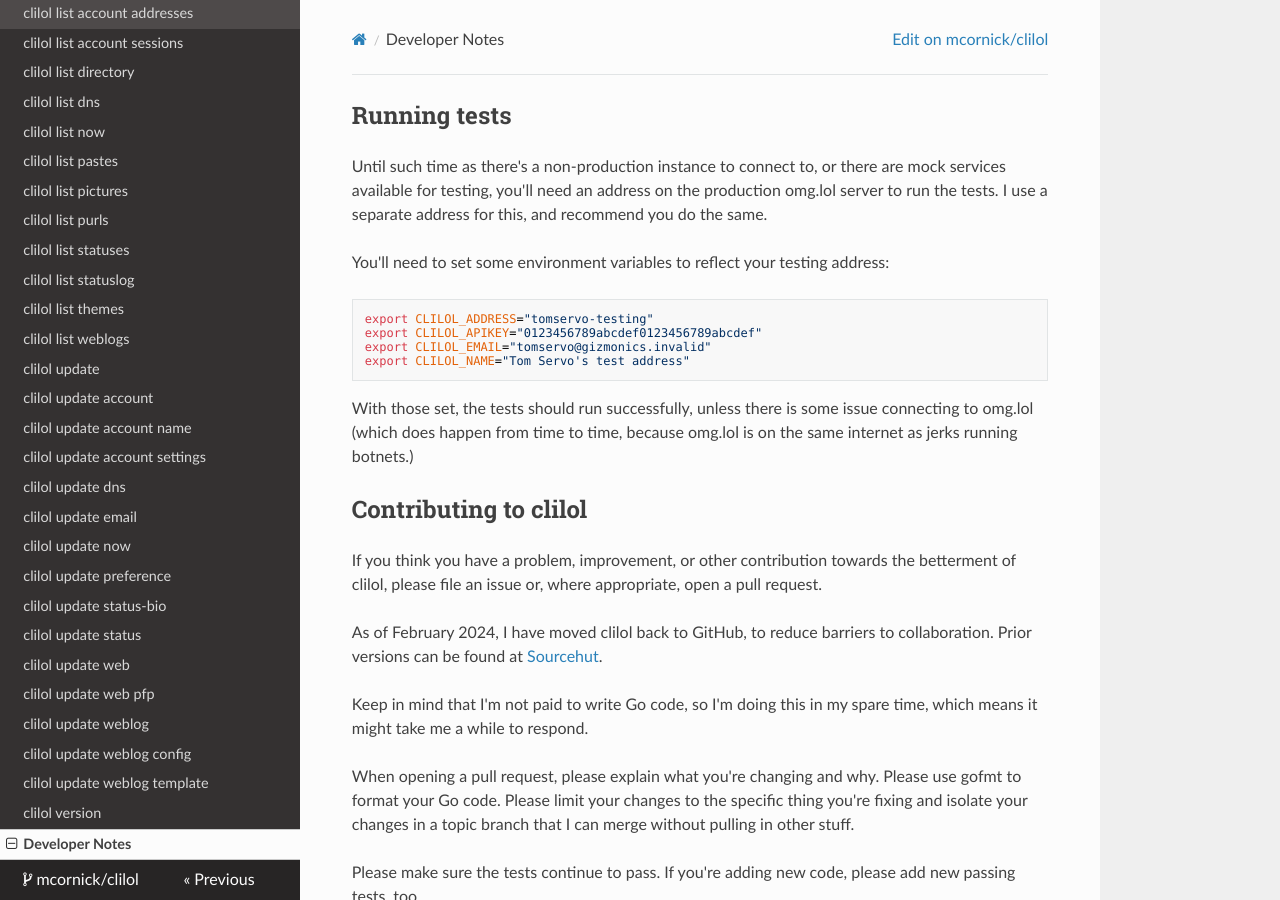
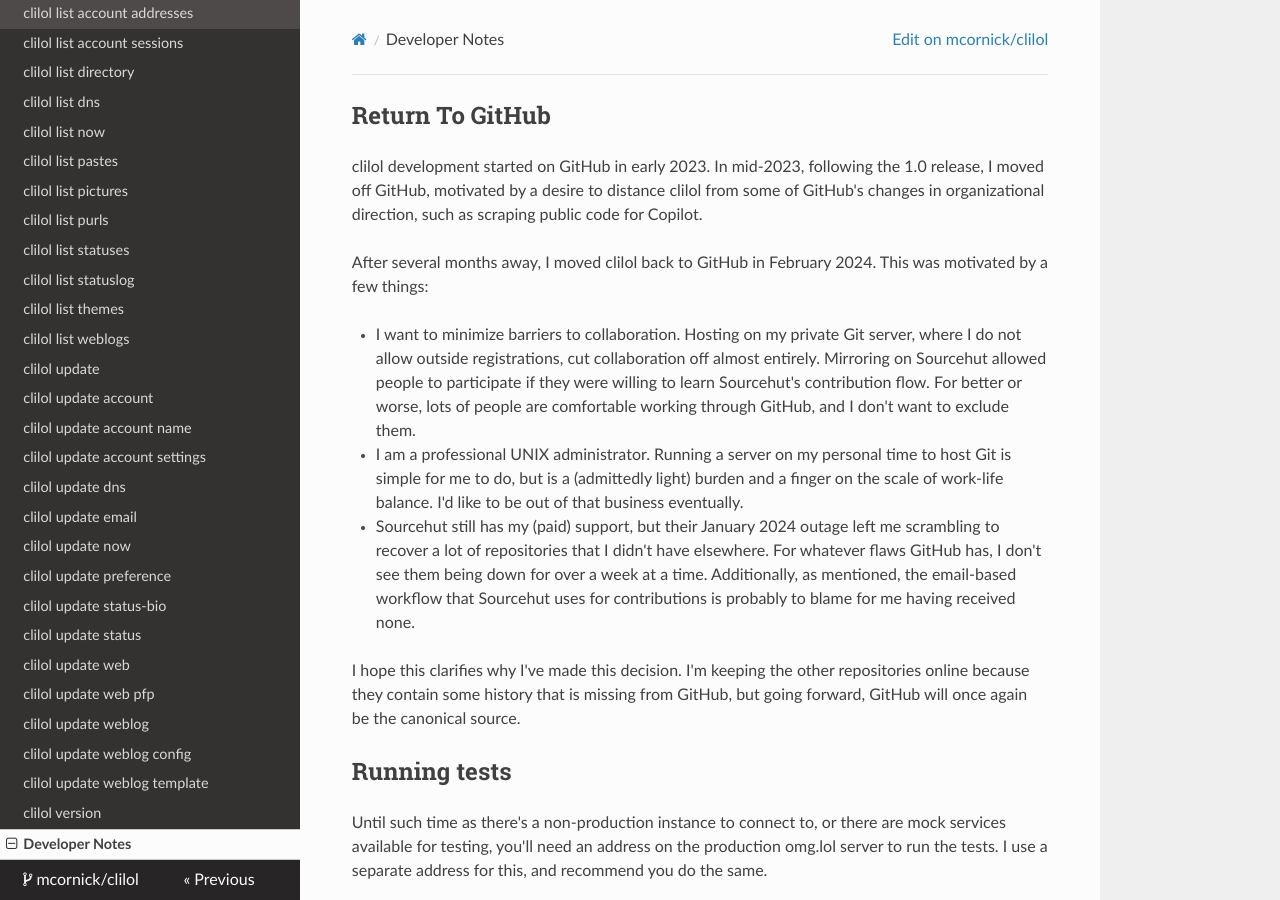
Before and after one commit to mcornick/clilol, an MkDocs documentation site: the page built from docs/developer.md, in a window 1280 px wide and 900 px high. Built offline with MkDocs 1.6.1, drawn with Linux system fonts in a browser that asks for light colours; nearby versions of some CDN libraries.

Commit message:
docs: return to GitHub info
Signed-off-by: Mark Cornick <mark@markcornick.com>

```diff
--- a/docs/developer.md
+++ b/docs/developer.md
@@ -1,6 +1,20 @@
 ---
 title: Developer Notes
 ---
+
+## Return To GitHub
+
+clilol development started on GitHub in early 2023. In mid-2023, following the 1.0 release, I moved off GitHub, motivated by a desire to distance clilol from some of GitHub's changes in organizational direction, such as scraping public code for Copilot.
+
+After several months away, I moved clilol back to GitHub in February 2024. This was motivated by a few things:
+
+- I want to minimize barriers to collaboration. Hosting on my private Git server, where I do not allow outside registrations, cut collaboration off almost entirely. Mirroring on Sourcehut allowed people to participate if they were willing to learn Sourcehut's contribution flow. For better or worse, lots of people are comfortable working through GitHub, and I don't want to exclude them.
+
+- I am a professional UNIX administrator. Running a server on my personal time to host Git is simple for me to do, but is a (admittedly light) burden and a finger on the scale of work-life balance. I'd like to be out of that business eventually.
+
+- Sourcehut still has my (paid) support, but their January 2024 outage left me scrambling to recover a lot of repositories that I didn't have elsewhere. For whatever flaws GitHub has, I don't see them being down for over a week at a time. Additionally, as mentioned, the email-based workflow that Sourcehut uses for contributions is probably to blame for me having received none.
+
+I hope this clarifies why I've made this decision. I'm keeping the other repositories online because they contain some history that is missing from GitHub, but going forward, GitHub will once again be the canonical source.
 
 ## Running tests
 
```
